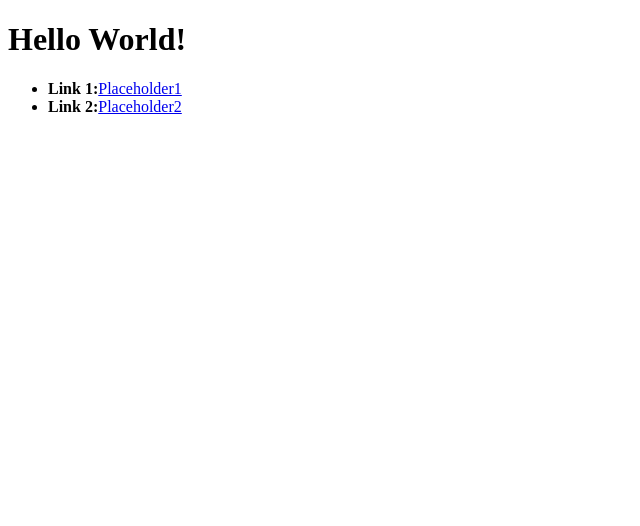
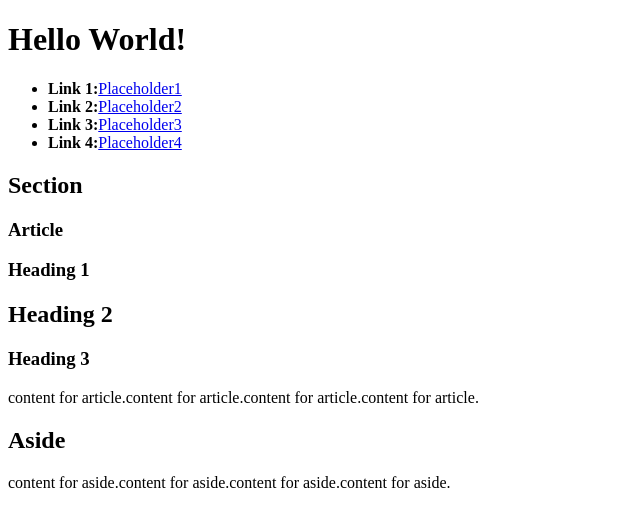
Before and after one commit to nolanklinke/HW-Wireframe, a plain HTML site: page index.html in a window 1280 px wide. Shown: the whole page, without its empty margins (0-640 px from the left). Drawn offline with Linux system fonts and the light colour scheme.

Commit message:
final html

```diff
--- a/index.html
+++ b/index.html
@@ -10,11 +10,35 @@
     <header>
         <h1>Hello World!</h1>
     </header>
+
     <nav>
         <ul>
             <li><strong>Link 1:</strong><a href="#">Placeholder1</a></li>
             <li><strong>Link 2:</strong><a href="#">Placeholder2</a></li>
+            <li><strong>Link 3:</strong><a href="#">Placeholder3</a></li>
+            <li><strong>Link 4:</strong><a href="#">Placeholder4</a></li>
         </ul>
     </nav>
+
+    <section>
+        <h1>Section</h1>
+            <article>
+                <h1>Article</h1>
+                <h1>Heading 1</h1>
+                <h2>Heading 2</h2>
+                <h3>Heading 3</h3>
+                <p>content for article.content for article.content for article.content for article.</p>
+            </article>
+    </section>
+
+    <aside>
+        <h1>Aside</h1>
+        <p>content for aside.content for aside.content for aside.content for aside.</p>
+    </aside>
+
+    <footer>
+
+    </footer>
+
 </body>
 </html>
```
